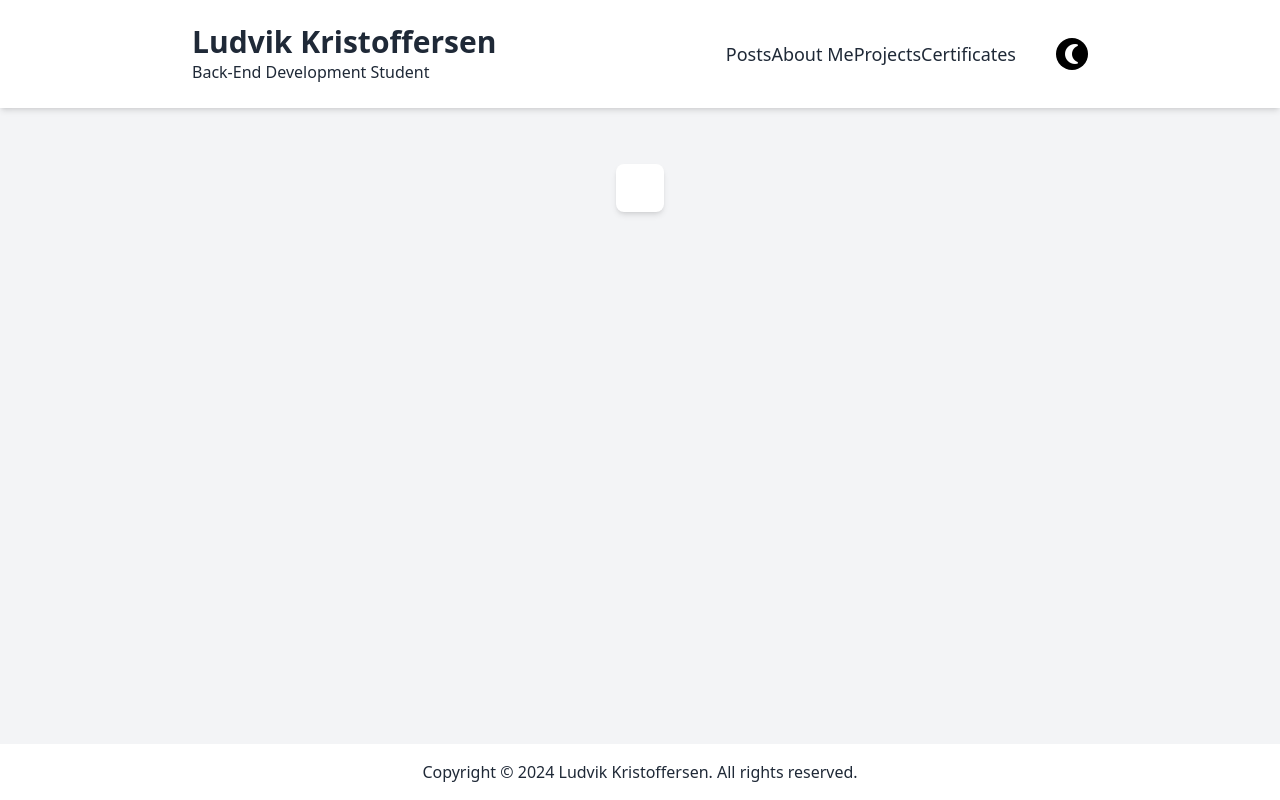
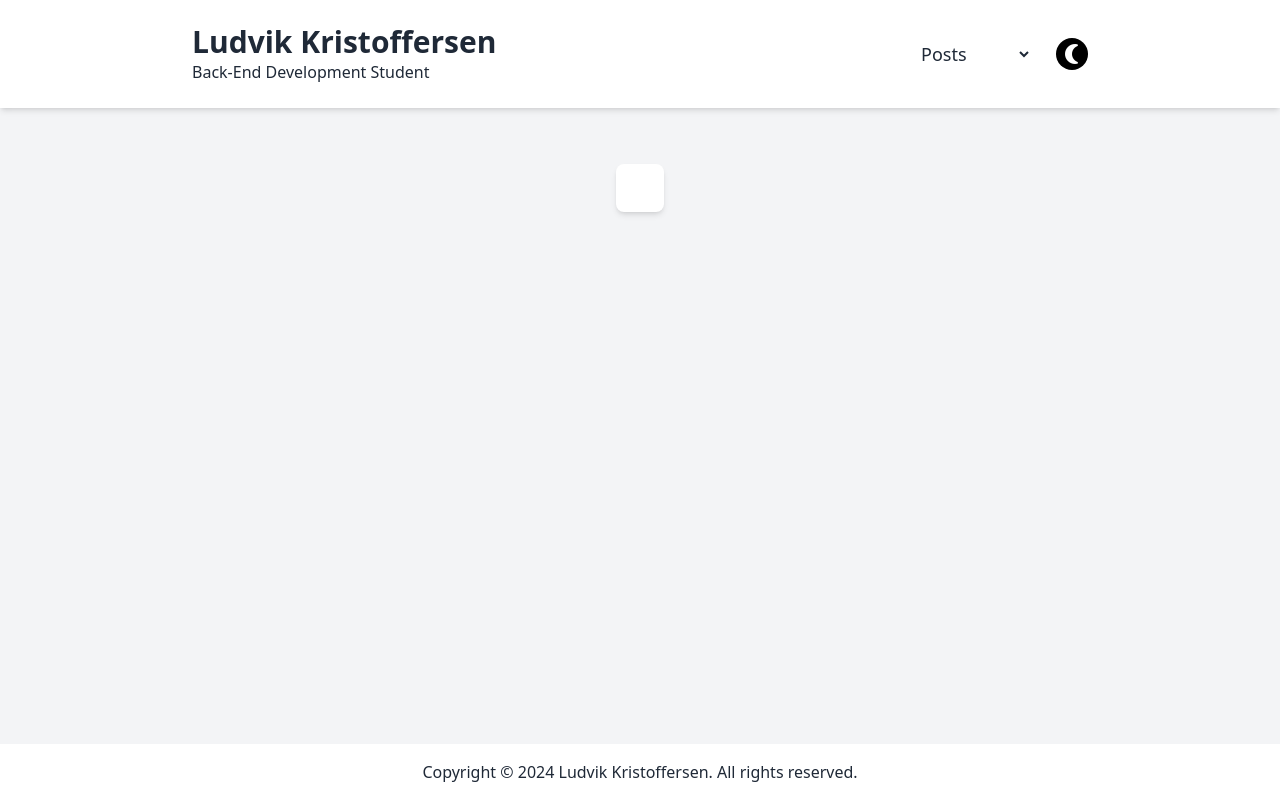
Before and after one commit to luddekn/luddekn.github.io, a website: page post.html in a window 1280 px wide. Drawn offline with nearby package versions, Linux system fonts and the light colour scheme.

Commit message:
Update post.html

```diff
--- a/post.html
+++ b/post.html
@@ -17,22 +17,21 @@
 					<h2 class="text-3xl font-bold">Ludvik Kristoffersen</h2>
 					<p>Back-End Development Student</p>
 				</div>
-				<div id="header-right-side" class="flex items-center space-x-6">
-					<div id="burger-menu" class="burger-menu text-3xl cursor-pointer md:hidden">☰</div>
-					<ul id="header-links" class="hidden absolute top-full right-0 bg-white shadow-lg p-4 rounded-md md:flex md:relative md:space-x-6 md:bg-transparent md:shadow-none md:p-0 md:rounded-none text-lg">
-						<li>
-							<a href="./index.html" class="block px-4 py-2 hover:text-blue-500 dark:hover:text-red-500 hover:bg-gray-100 dark:hover:bg-gray-800 hover:transition-colors hover:duration-200 hover:ease-linear">Posts</a>
-						</li>
-						<li>
-							<a href="./about-me.html" class="block px-4 py-2 hover:text-blue-500 dark:hover:text-red-500 hover:bg-gray-100 dark:hover:bg-gray-800 hover:transition-colors hover:duration-200 hover:ease-linear">About Me</a>
-						</li>
-						<li>
-							<a href="./projects.html" class="block px-4 py-2 hover:text-blue-500 dark:hover:text-red-500 hover:bg-gray-100 dark:hover:bg-gray-800 hover:transition-colors hover:duration-200 hover:ease-linear">Projects</a>
-						</li>
-						<li>
-							<a href="./certificates.html" class="block px-4 py-2 hover:text-blue-500 dark:hover:text-red-500 hover:bg-gray-100 dark:hover:bg-gray-800 hover:transition-colors hover:duration-200 hover:ease-linear">Certificates</a>
-						</li>
-					</ul>
+				<div class="flex items-center space-x-6">
+					<!-- Navigation Menu -->
+					<div class="relative w-48">
+						<select
+							id="navigation-menu"
+							class="transition-background duration-200 ease-linear block w-full bg-white border border-transparent rounded-md text-lg text-gray-700 focus:ring-blue-500 focus:border-blue-500 appearance-none dark:bg-gray-800 dark:focus:border-red-500"
+							onchange="location = this.value;"
+						>
+							<option value="./index.html" class="text-black">Posts</option>
+							<option value="./about-me.html" class="text-black">About Me</option>
+							<option value="./projects.html" class="text-black">Projects</option>
+							<option value="./certificates.html" class="text-black">Certificates</option>
+						</select>
+					</div>
+
 					<button id="change-theme" class="flex items-center justify-center text-white p-2 bg-black w-8 h-8 rounded-full dark:bg-gray-200 dark:text-black">
 						<span id="theme-icon" class="material-icons">nightlight_round</span>
 					</button>
```
